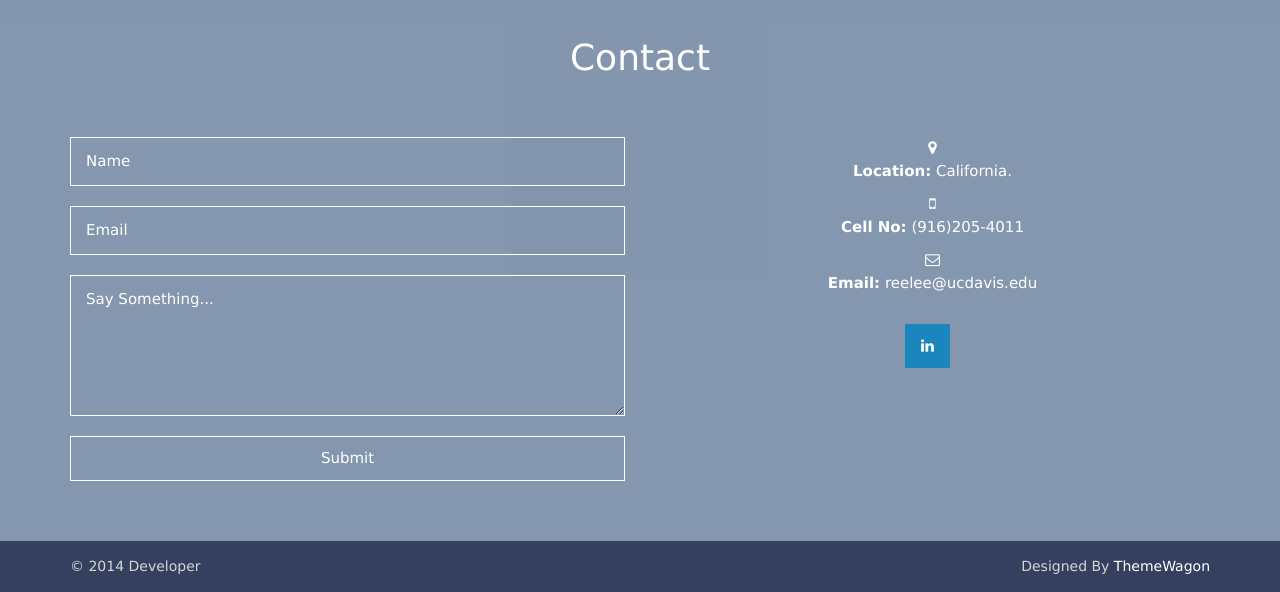
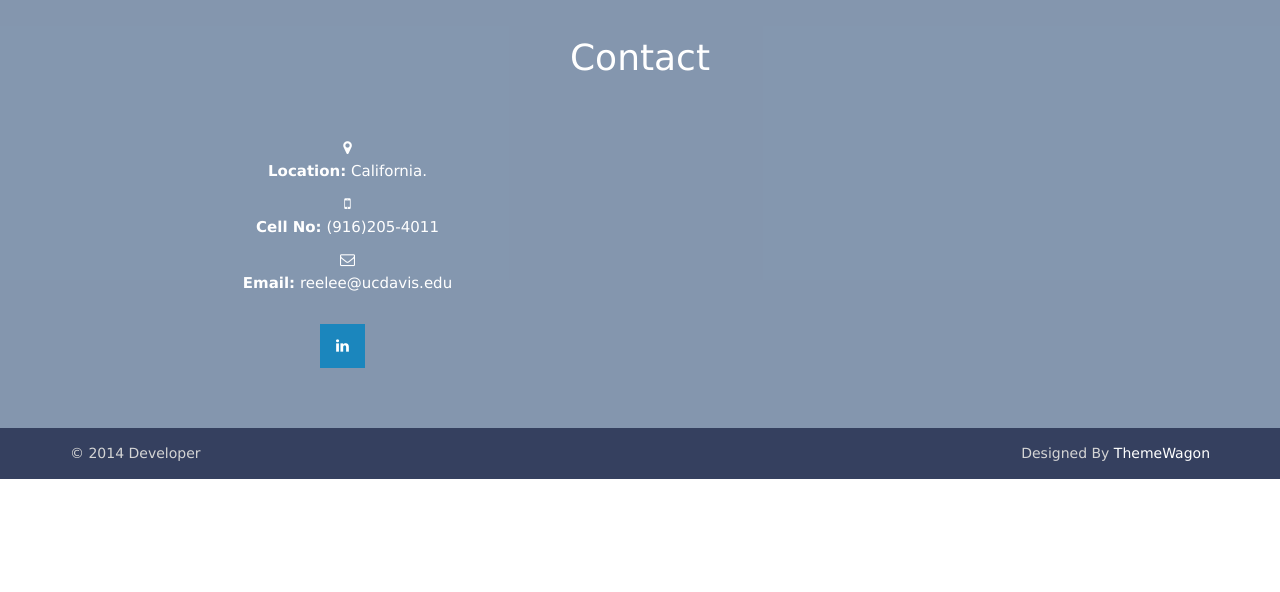
Before and after one commit to raylee45/Portfolio-Ray, a plain HTML site: page index.html in a window 1280 px wide. Shown: the part 2007-2599 px from the top of the page. After the commit the page ends 2486 px from the top, so only its background shows below. Drawn offline with nearby package versions, Linux system fonts and the light colour scheme; files that its build step writes are made by us from their sources; a web font is replaced by a local one.

Commit message:
removed form

```diff
--- a/index.html
+++ b/index.html
@@ -208,14 +208,6 @@
                 <div class="block-content text-center">
                     <div class="container">
                         <div class="row">
-                            <div class="col-md-6 wow animated fadeInLeft">
-                                <form class="contact-form" action="form.php">
-                                    <input type="text" name="name" placeholder="Name" required>
-                                    <input type="email" name="email" placeholder="Email" required>
-                                    <textarea rows="5" name="message" placeholder="Say Something..." required></textarea>
-                                    <input type="submit" value="Submit">
-                                </form>
-                            </div>
                             <div class="col-md-6 wow animated fadeInRight">
                                 <div class="row">
                                     <div class="col-md-12">
```
